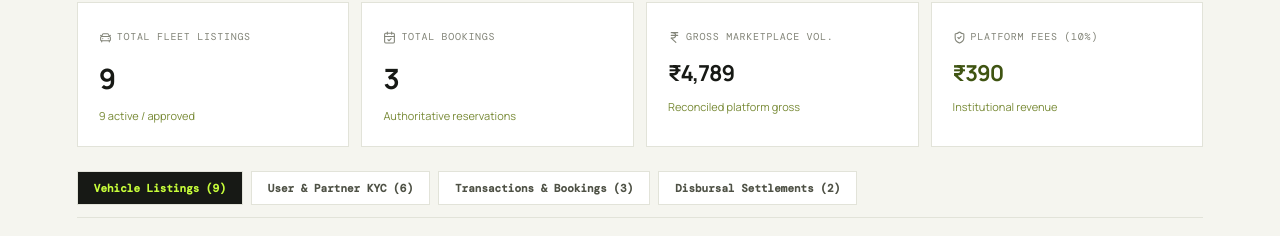
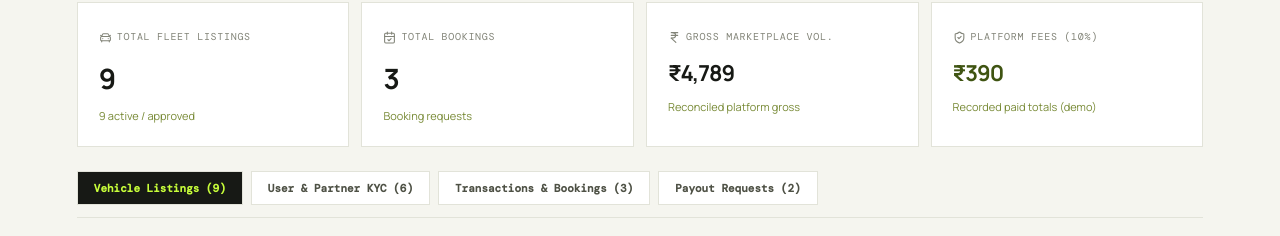
Before and after one commit to Syed-Haseeb97/mobility_03, a Next.js app: page /admin in a window 1280 px wide. Shown: the part 399-635 px from the top of the page. Built offline with nearby package versions, Linux system fonts and the light colour scheme; no server answers.

Commit message:
copy: label admin finance figures as demo records

```diff
--- a/app/admin/page.tsx
+++ b/app/admin/page.tsx
@@ -151,7 +151,7 @@ export default function AdminPage() {
             Total Bookings
           </span>
           <strong>{data?.metrics.totalBookings || 0}</strong>
-          <small>Authoritative reservations</small>
+          <small>Booking requests</small>
         </div>
 
         <div className="host-stat">
@@ -173,7 +173,7 @@ export default function AdminPage() {
           <strong style={{ fontSize: 22, color: "#3f5412" }}>
             {money(data?.metrics.platformCommissionCollected || 0)}
           </strong>
-          <small>Institutional revenue</small>
+          <small>Recorded paid totals (demo)</small>
         </div>
       </div>
 
@@ -183,7 +183,7 @@ export default function AdminPage() {
           { key: "listings", label: `Vehicle Listings (${data?.vehicles?.length || 0})` },
           { key: "kyc", label: `User & Partner KYC (${data?.users?.length || 0})` },
           { key: "bookings", label: `Transactions & Bookings (${data?.bookings?.length || 0})` },
-          { key: "payouts", label: `Disbursal Settlements (${data?.payouts?.length || 0})` },
+          { key: "payouts", label: `Payout Requests (${data?.payouts?.length || 0})` },
         ].map((tab) => (
           <button
             key={tab.key}
```
